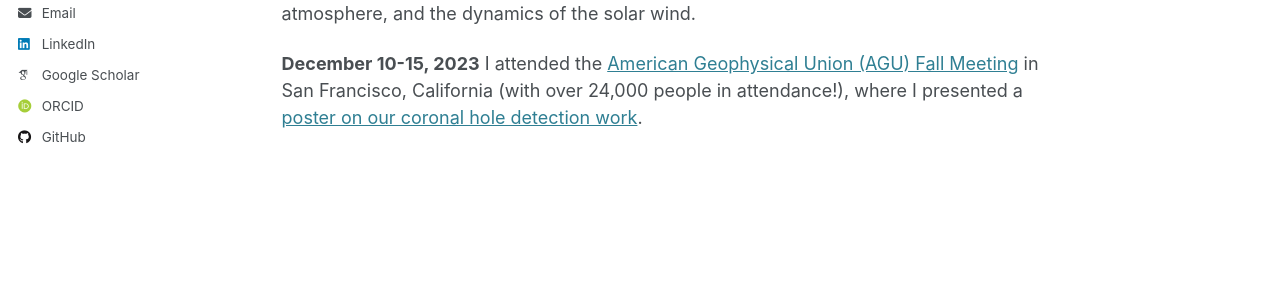
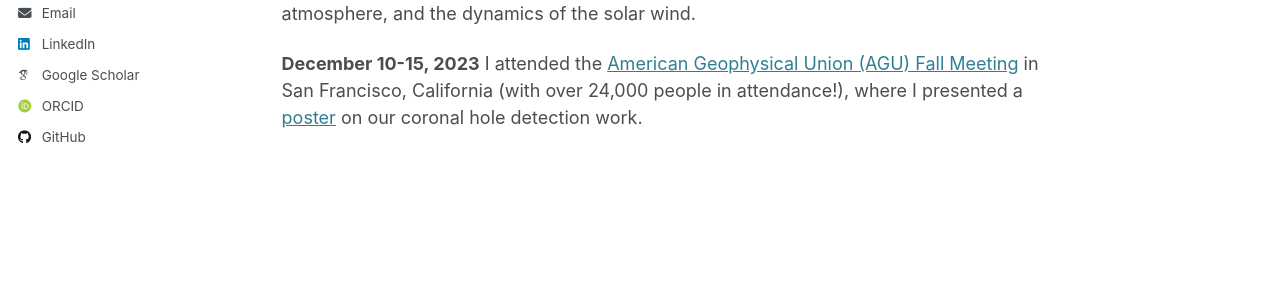
Before and after one commit to jalanderos/jalanderos.github.io, a Jekyll site: the page built from _pages/about.md, in a window 1280 px wide and 900 px high, scrolled down 2264 px. Shown: the part 429-729 px from the top of the window. Built offline with Jekyll 4.4.1, drawn with Linux system fonts in a browser that asks for light colours; some web fonts are replaced.

Commit message:
Link change

```diff
--- a/_pages/about.md
+++ b/_pages/about.md
@@ -70,5 +70,5 @@ Summer Schools: It was a great experience to participate in the
 
 **May 20-23, 2024** I attended the [Space Weather with Quantified Uncertainties (SWQU) User Meeting](https://uahspace.wixsite.com/swqu/events) at the University of Alabama in Huntsville, where I learned about data-assimilative numerical models for flows over the solar surface, the structure of the solar atmosphere, and the dynamics of the solar wind.
 
-**December 10-15, 2023** I attended the [American Geophysical Union (AGU) Fall Meeting](https://www.agu.org/annual-meeting) in San Francisco, California (with over 24,000 people in attendance!), where I presented a [poster on our coronal hole detection work](https://doi.org/10.22541/essoar.171288623.31778488/v2).
+**December 10-15, 2023** I attended the [American Geophysical Union (AGU) Fall Meeting](https://www.agu.org/annual-meeting) in San Francisco, California (with over 24,000 people in attendance!), where I presented a [poster](https://doi.org/10.22541/essoar.171288623.31778488/v2) on our coronal hole detection work.
 <!-- (https://jalanderos.github.io/presentations/#2023-agu). -->
```
